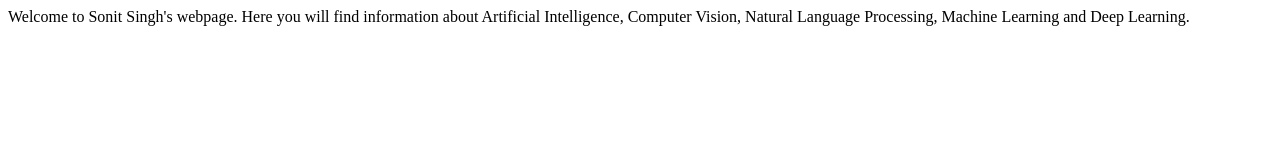
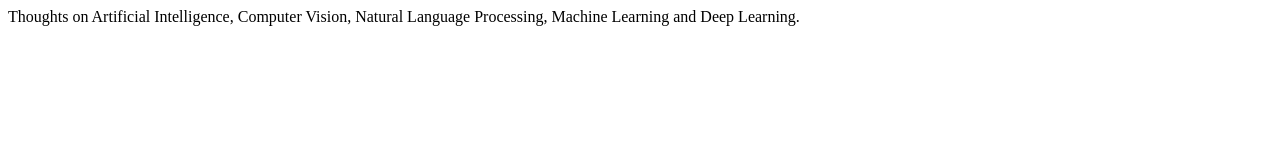
Before and after one commit to sonitsingh/sonitsingh.github.io, a plain HTML site: page index.html in a window 1280 px wide. Drawn offline with Linux system fonts and the light colour scheme.

Commit message:
updated index.html

```diff
--- a/index.html
+++ b/index.html
@@ -4,6 +4,6 @@
 	<title>Sonit Singh's Webpage</title>
 </head>
 <body>
-Welcome to Sonit Singh's webpage. Here you will find information about Artificial Intelligence, Computer Vision, Natural Language Processing, Machine Learning and Deep Learning.
+Thoughts on Artificial Intelligence, Computer Vision, Natural Language Processing, Machine Learning and Deep Learning.
 </body>
 </html>
```
